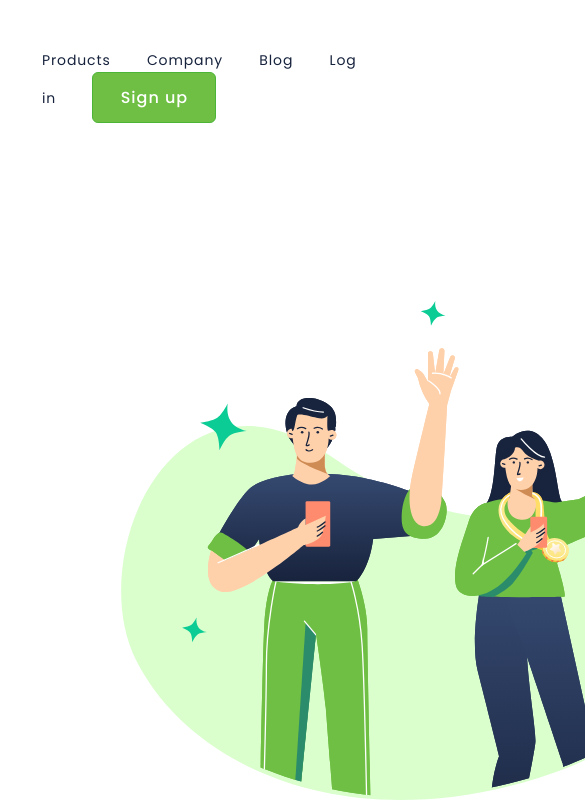
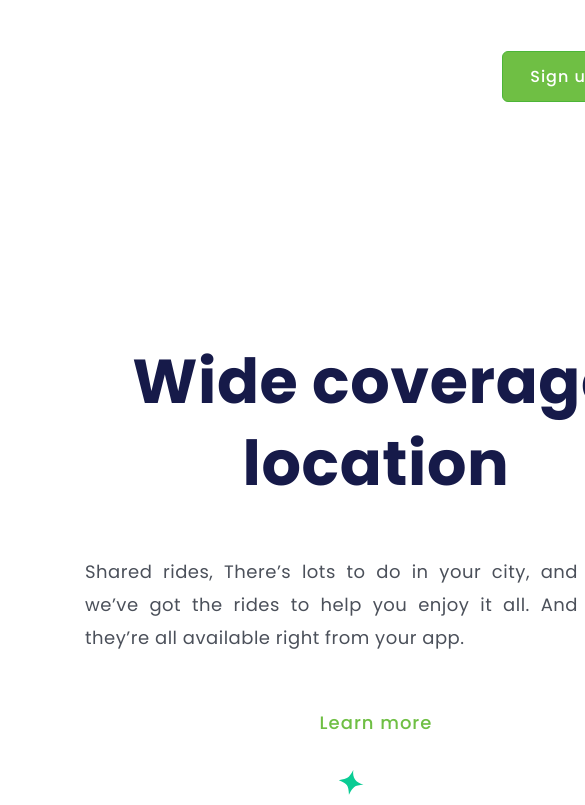
Before and after one commit to IsnaDev/Challenge-Wide-coverage-location, a plain HTML site: page index.html in a window 390 px wide. Shown: the top 805 px of the page, 585 px wide, since content can reach past the window. Drawn offline with Linux system fonts and the light colour scheme.

Commit message:
Added responsiveness to the project.

```diff
--- a/styles.css
+++ b/styles.css
@@ -75,3 +75,25 @@ p {
     letter-spacing: 1px;
     color: #6FBF44;
 }
+
+@media screen and (max-width: 1300px) {
+    .link-menu {
+    display: none;
+    }
+
+    .button-Signup {
+    margin: 4px 1px 0px 460px;
+    }
+
+    /*inversão da imagem com o texto (img <=> section)*/
+    section {
+    text-align: center;
+    position: relative;
+    top: -900px;
+    }
+
+    img {
+    text-align: center;
+    margin: 490px 39px -36px 39px;
+    }
+}
```
